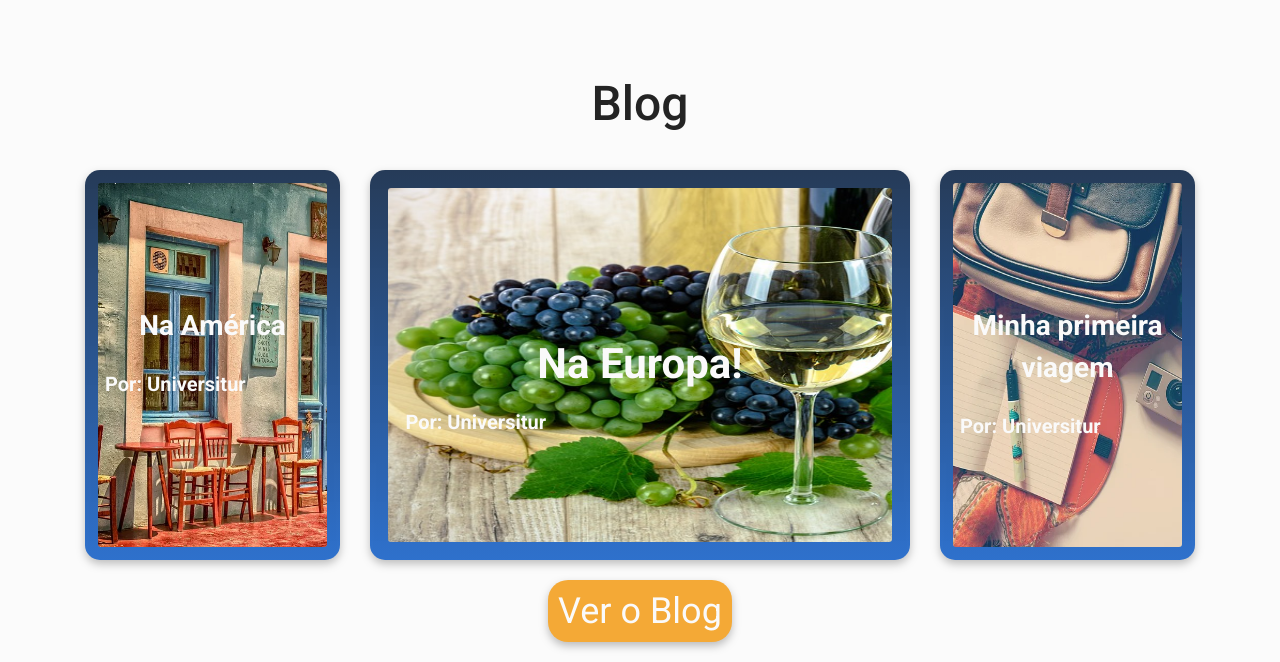
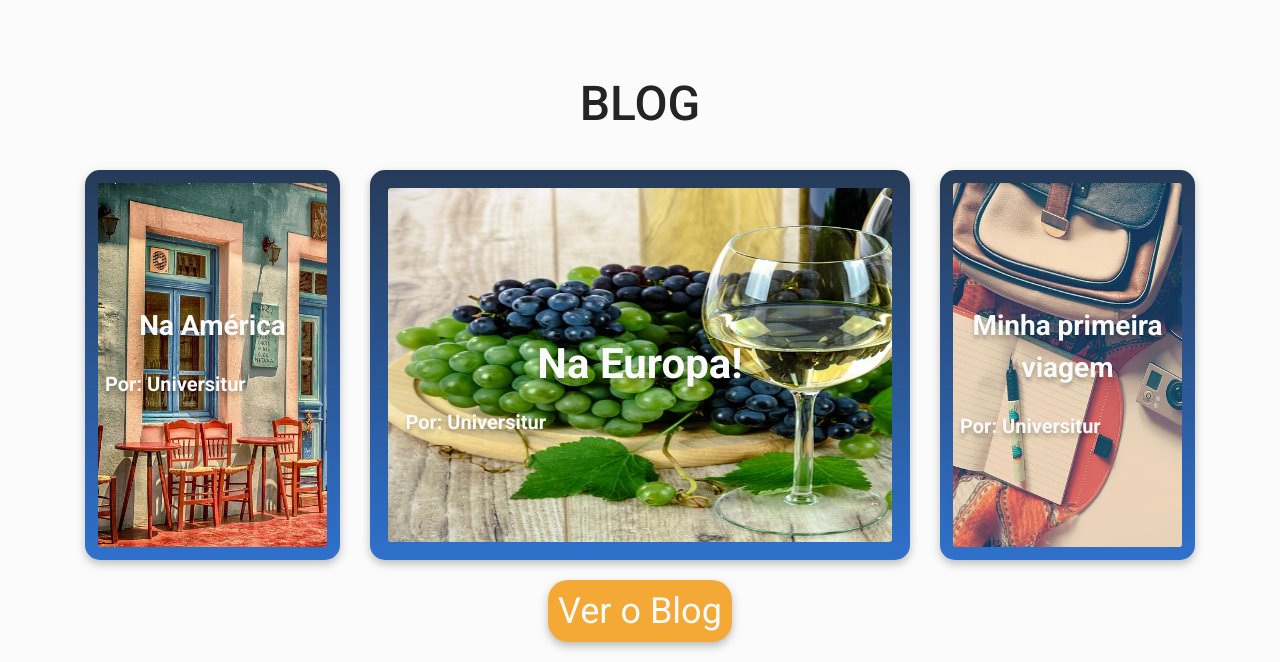
Before and after one commit to Trainee-EJECT/Trainee-EJECT.github.io, a Django app: page / in a window 1280 px wide. Shown: the part 3398-4060 px from the top of the page. Run offline with Django 3.2, Linux system fonts and the light colour scheme; data comes from the database, SQL or seed files in the repository; some libraries are stand-ins or nearby versions.

Commit message:
ultimo envio

```diff
--- a/initial/static/css/blog.css
+++ b/initial/static/css/blog.css
@@ -178,6 +178,7 @@ a.dropdown-item{
   padding-right: 20px;
   color: #FAFAFA;
   margin-top: -95%;
+  text-shadow: 0px 4px 4px rgba(0, 0, 0, 0.25);
 
 }
 
@@ -193,6 +194,7 @@ a.dropdown-item{
   color: #FAFAFA;
   padding-left:17px;
   padding-top:17px;
+  text-shadow: 0px 4px 4px rgba(0, 0, 0, 0.25);
 }
 .paginador{
   margin-top: 50px ;
--- a/initial/static/css/styles.css
+++ b/initial/static/css/styles.css
@@ -439,6 +439,7 @@ a.dropdown-item {
   display: flex;
   justify-content: center;
   text-align: center;
+  text-shadow: 0px 4px 4px rgba(0, 0, 0, 0.25);
 }
 
 .blog1 h6 {
@@ -452,6 +453,7 @@ a.dropdown-item {
   color: #FAFAFA;
   padding-left: 20px;
   padding-top: 17px;
+  text-shadow: 0px 4px 4px rgba(0, 0, 0, 0.25);
 }
 .blog2 {
   height: 390px;
@@ -490,6 +492,7 @@ a.dropdown-item {
   color:#FAFAFA;
   margin-top: -40%;
   position: relative;
+  text-shadow: 0px 4px 4px rgba(0, 0, 0, 0.25);
 }
 
 .blog2 h6 {
@@ -503,6 +506,7 @@ a.dropdown-item {
   color: #FAFAFA;
   padding-left: 30px;
   padding-top: 17px;
+  text-shadow: 0px 4px 4px rgba(0, 0, 0, 0.25);
 }
 
 .footer {
--- a/initial/templates/initial/index.html
+++ b/initial/templates/initial/index.html
@@ -283,7 +283,7 @@
       </div>
 
       <div class="blog" id="blog">
-        <h2>Blog</h2>
+        <h2>BLOG</h2>
         <!--<div class="blog-post container">
           <div class="row">
             <div class="col-sm-12 col-md-3 col-lg-3 col-xl-3">
```
